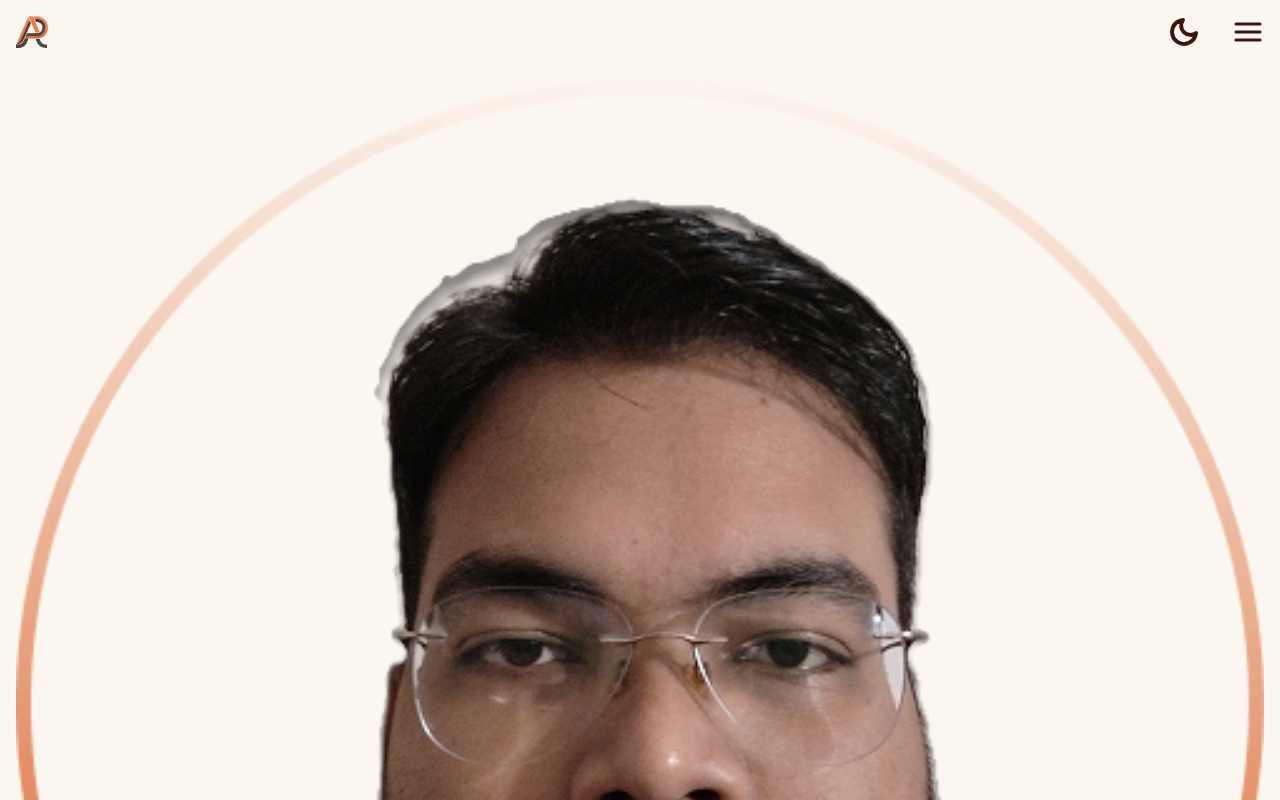
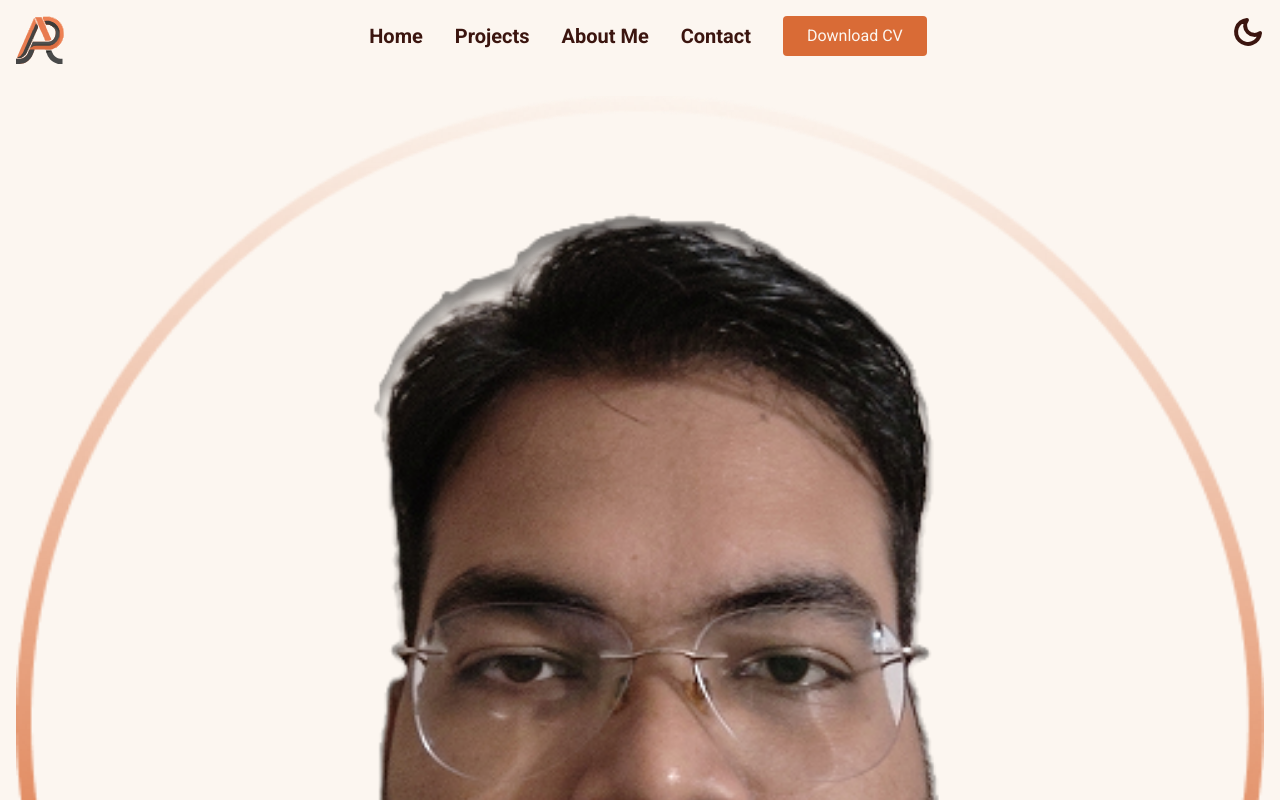
Before and after one commit to ArpitTheSlayer/portfolio-website, a Next.js app: page / in a window 1280 px wide. Shown: the top 800 px of the page. Built offline with nearby package versions, Linux system fonts and the light colour scheme.

Commit message:
style(navbar): make responsive for desktop view

```diff
--- a/components/Navbar.tsx
+++ b/components/Navbar.tsx
@@ -10,6 +10,26 @@ import { useState } from "react";
 import Link from "next/link";
 import { useTheme } from "next-themes";
 
+const NavLinks = () => {
+  return (
+    <ul className="flex flex-col md:flex-row gap-4 md:gap-8 items-center">
+      <li className="text-h3">
+        <Link href={"#"}>Home</Link>
+      </li>
+      <li className="text-h3">
+        <Link href={"#"}>Projects</Link>
+      </li>
+      <li className="text-h3">
+        <Link href={"#"}>About Me</Link>
+      </li>
+      <li className="text-h3">
+        <Link href={"#"}>Contact</Link>
+      </li>
+      <Button text={"Download CV"} link={"/Resume.pdf"} />
+    </ul>
+  );
+};
+
 const Navbar = () => {
   const [showMenu, setShowMenu] = useState(false);
   const { theme, setTheme } = useTheme();
@@ -20,9 +40,12 @@ const Navbar = () => {
         <Image
           src={theme === "dark" ? logoDark : logoLight}
           alt="Logo"
-          className="size-8"
+          className="size-8 md:size-12"
         />
       </Link>
+      <div className="hidden md:block">
+        <NavLinks />
+      </div>
       <div className="flex gap-8">
         <Image
           src={theme === "dark" ? sun : moon}
@@ -39,7 +62,7 @@ const Navbar = () => {
           viewBox="0 0 32 32"
           xmlns="http://www.w3.org/2000/svg"
           onClick={() => setShowMenu(!showMenu)}
-          className="size-8 cursor-pointer stroke-tia-maria-950 dark:stroke-tia-maria-50 select-none"
+          className="size-8 cursor-pointer stroke-tia-maria-950 dark:stroke-tia-maria-50 select-none md:hidden"
         >
           <path
             d="M4 16H28M4 8H28M4 24H28"
@@ -54,21 +77,7 @@ const Navbar = () => {
           showMenu ? "" : "hidden"
         }`}
       >
-        <ul className="flex flex-col gap-4 items-center">
-          <li className="text-h3">
-            <Link href={"#"}>Home</Link>
-          </li>
-          <li className="text-h3">
-            <Link href={"#"}>Projects</Link>
-          </li>
-          <li className="text-h3">
-            <Link href={"#"}>About Me</Link>
-          </li>
-          <li className="text-h3">
-            <Link href={"#"}>Contact</Link>
-          </li>
-          <Button text={"Download CV"} link={"/Resume.pdf"} />
-        </ul>
+        <NavLinks />
       </div>
     </div>
   );
```
